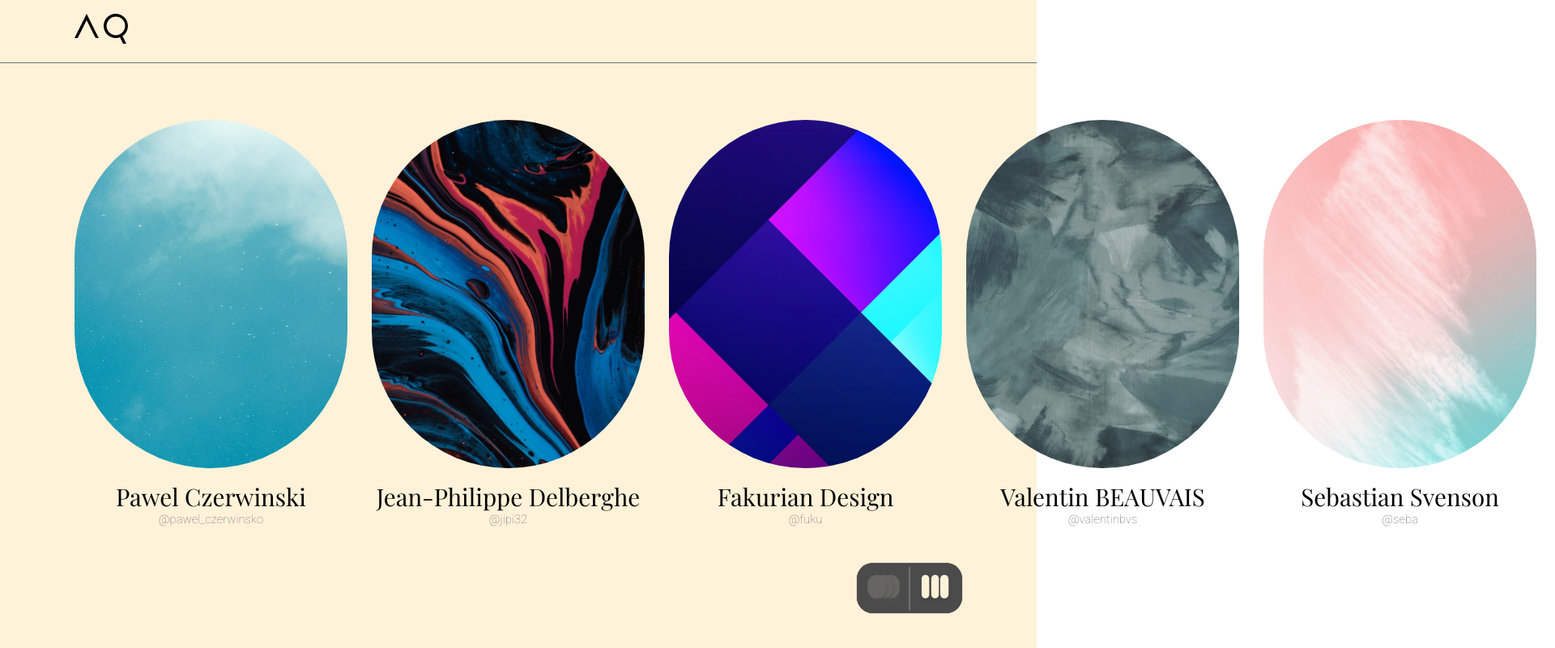
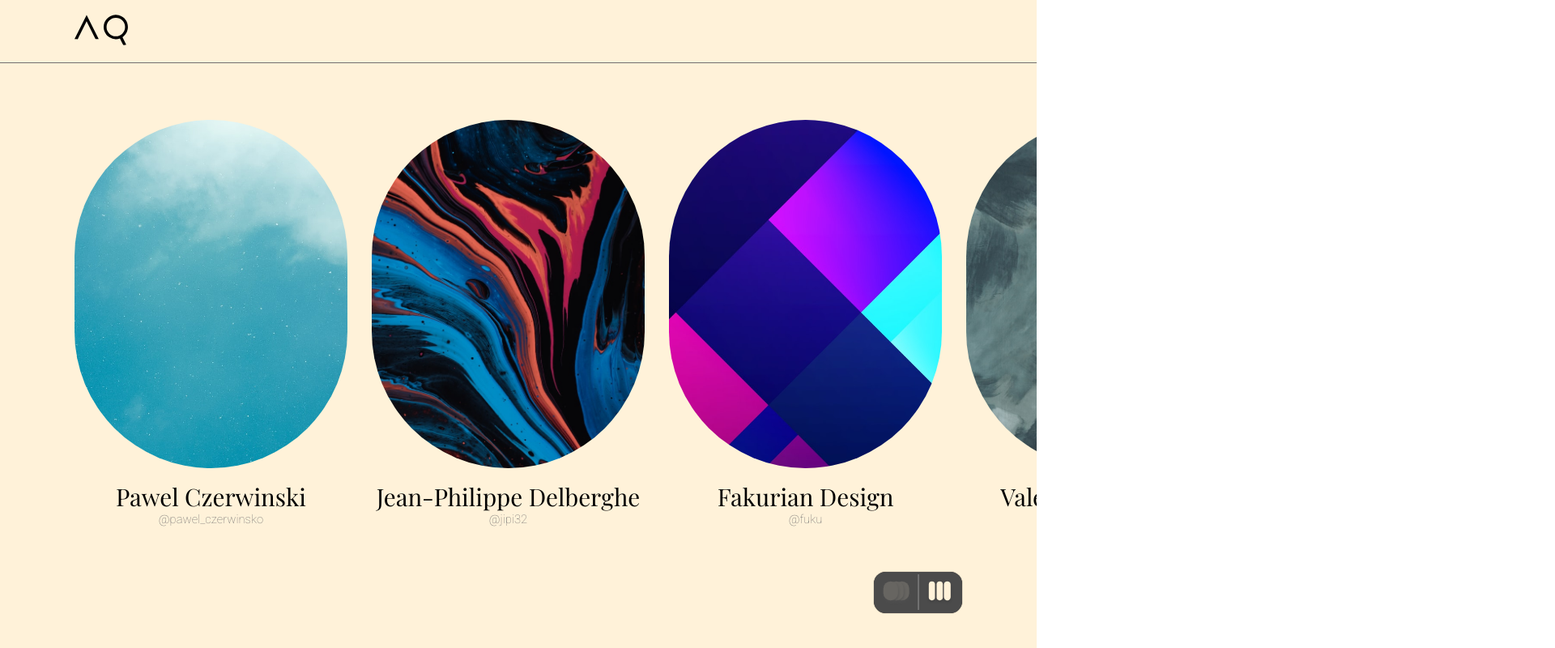
Before and after one commit to Not-Saved/aquest-interview, a Next.js app: page /slider in a window 1280 px wide. Shown: the top 800 px of the page at 81% size, 1920 px wide, since content can reach past the window. Built offline with nearby package versions, Linux system fonts and the light colour scheme.

Commit message:
finishing touches

```diff
--- a/components/ModeSwitch.js
+++ b/components/ModeSwitch.js
@@ -6,12 +6,12 @@ import SliderSvg from "./svg/SliderSvg";
 
 import styles from "./modeSwitch.module.css";
 
-export default function ModeSwitch({ route }) {
+export default function ModeSwitch() {
 	const router = useRouter();
-	const checked = route === "/slider";
+	const checked = router.route === "/slider";
 
 	function handleClick() {
-		const query = route === "/slider" ? "/" : "/slider";
+		const query = router.route === "/slider" ? "/" : "/slider";
 		router.push(query);
 	}
 
--- a/components/header.module.css
+++ b/components/header.module.css
@@ -9,3 +9,7 @@
 
 	padding: 0px var(--header-padding-horizontal);
 }
+
+.header svg {
+	height: 4.06rem;
+}
--- a/components/item.module.css
+++ b/components/item.module.css
@@ -17,7 +17,6 @@
 	-ms-user-select: none;
 
 	pointer-events: none;
-	cursor: pointer;
 }
 
 .image:hover {
--- a/components/list.module.css
+++ b/components/list.module.css
@@ -1,6 +1,8 @@
 .list {
 	display: flex;
 	height: 100%;
+	width: 100%;
+
 	padding: var(--content-margin-vertical) var(--content-margin-horizontal);
 }
 
@@ -18,6 +20,6 @@
 
 .listContainer {
 	position: absolute;
-	min-width: 100vw;
+	min-width: 100%;
 	height: 100%;
 }
--- a/components/modeSwitch.module.css
+++ b/components/modeSwitch.module.css
@@ -9,9 +9,9 @@
 	background-color: #4b4b4b;
 	box-shadow: 0px 0px 1px #000000;
 	border: none;
-	border-radius: 20px;
+	border-radius: 1.25em;
 	padding: 0.312em;
-
+	font-size: inherit;
 	display: flex;
 	align-items: center;
 	justify-content: middle;
@@ -19,6 +19,7 @@
 }
 .button > div {
 	padding: 0.312em 0.435em;
+	padding-bottom: 0.282em;
 	flex: 1;
 }
 .button > div:first-child {
@@ -29,3 +30,9 @@
 	border-left: 1px solid var(--secondary-text-color);
 	padding-left: 0.625em;
 }
+
+.button svg {
+	font-size: 1.1em;
+	width: 2.865em;
+	height: 2.625em;
+}
--- a/components/svg/AquestSvg.js
+++ b/components/svg/AquestSvg.js
@@ -4,13 +4,14 @@ export default function AquestSvg(props) {
 			id="image"
 			xmlns="http://www.w3.org/2000/svg"
 			width="65.931"
-			height="37.3"
-			viewBox="0 0 65.931 37.3"
+			height="41.3"
+			viewBox="0 0 65.931 41.3"
 			{...props}
 		>
 			<path
 				id="image-2"
 				data-name="image"
+				transform="translate(0 3)"
 				d="M59.266,27.608c1.525,3.066,3.02,6.063,4.6,9.245a27.958,27.958,0,0,1-3.221.447c-.3,0-.723-.516-.911-.872-1.239-2.4-2.429-4.832-3.66-7.3a15.175,15.175,0,0,1-12.951-1.4,14.5,14.5,0,0,1-6.344-8.032A14.966,14.966,0,0,1,63.262,6.4C67.177,11.9,67.515,21.5,59.266,27.608ZM39.561,14.949A11.445,11.445,0,1,0,50.966,3.515,11.488,11.488,0,0,0,39.561,14.949ZM14.933,7.967l-8.1,16.214C6.055,25.717,5.247,27.234,4.55,28.8a1.629,1.629,0,0,1-1.856,1.164c-.8-.08-1.618-.015-2.695-.015L14.954,0,29.9,29.913c-1.309,0-2.442.059-3.559-.041-.3-.026-.637-.5-.808-.836q-4.9-9.725-9.748-19.473c-.243-.485-.511-.958-.852-1.6Z"
 			/>
 		</svg>
--- a/pages/_app.js
+++ b/pages/_app.js
@@ -24,9 +24,7 @@ function MyApp({ Component, pageProps, router }) {
 			<Layout>
 				<AnimatePresence initial={false}>
 					<Component key={router.route} history={history} {...pageProps} />
-					{(router.route === "/" || router.route === "/slider") && (
-						<ModeSwitch key="modeSwitch" route={router.route} router={router} />
-					)}
+					{(router.route === "/" || router.route === "/slider") && <ModeSwitch key="modeSwitch" />}
 				</AnimatePresence>
 				<List route={router.route} router={router} />
 			</Layout>
--- a/styles/globals.css
+++ b/styles/globals.css
@@ -12,6 +12,8 @@ body > div {
 	width: 100%;
 	height: 100%;
 	overflow-x: hidden;
+	overflow-y: hidden;
+	position: relative;
 }
 
 a {
@@ -53,12 +55,12 @@ p {
 }
 
 .content {
+	position: absolute;
+	height: 100%;
+
+	width: var(--main-content-width);
 	padding: var(--content-margin-vertical) 0px;
 	padding-left: var(--content-margin-horizontal);
-	width: var(--main-content-width);
-	height: 100%;
-	position: absolute;
-	z-index: 10;
 	margin-top: var(--main-content-margin-top);
 }
 
@@ -105,6 +107,11 @@ p {
 	font-family: "Roboto", serif;
 }
 
+.content.detail > .back svg {
+	width: 1.45em;
+	height: 1.186em;
+}
+
 .content.detail > .back span {
 	padding-left: 1rem;
 }
--- a/styles/theme.css
+++ b/styles/theme.css
@@ -12,5 +12,5 @@
 	--header-border-color: var(--secondary-text-color);
 
 	--main-content-width: 46em;
-	--main-content-margin-top: 2.72em;
+	--main-content-margin-top: 3em;
 }
--- a/util/variants.js
+++ b/util/variants.js
@@ -90,7 +90,7 @@ export const listItemImageVariants = {
 	selected: ({ offset, screenWidth, width }) => ({
 		scale: 2.4,
 		x: -offset + screenWidth - width * 0.6 * 2.4,
-		y: "28.75em",
+		y: "26.75em",
 		transition: defaultTransition,
 	}),
 	exit: ({ index, selected }) => ({
```
Also changed, not shown: 1 other file (tests, documents, lock files or other folders).
